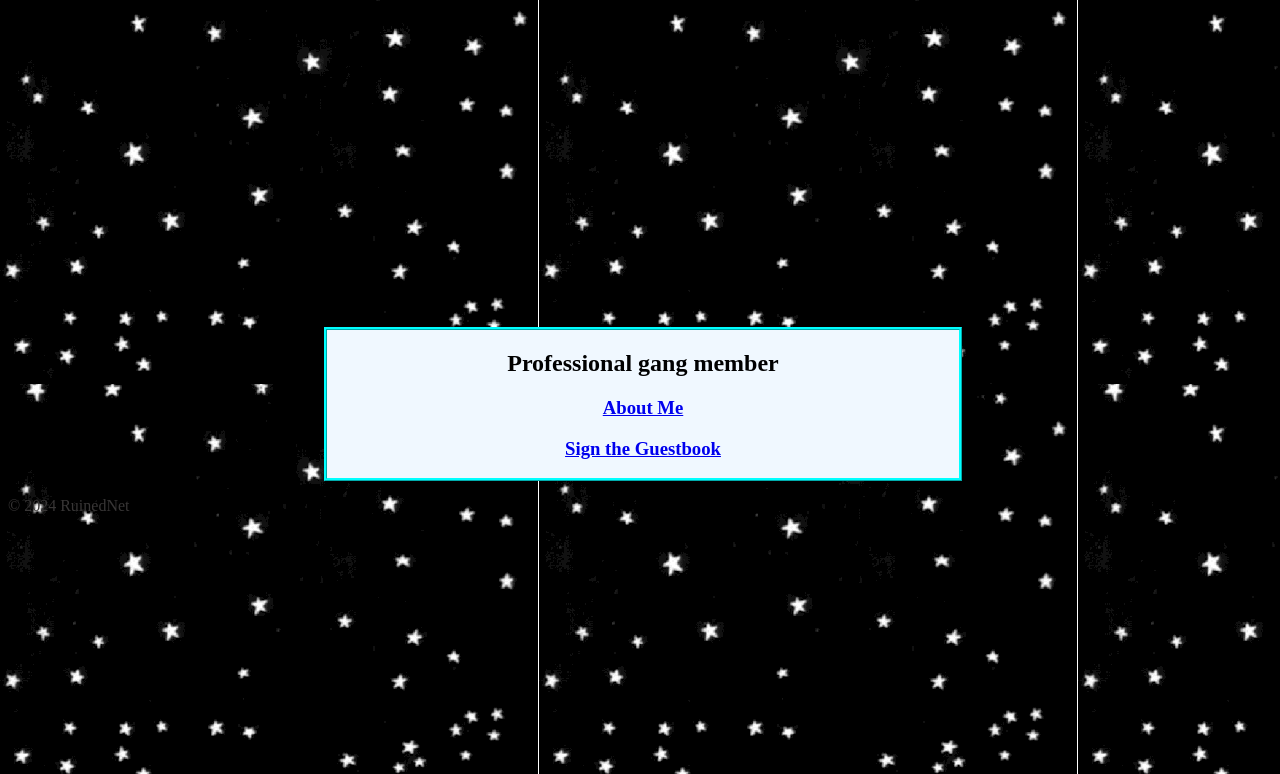
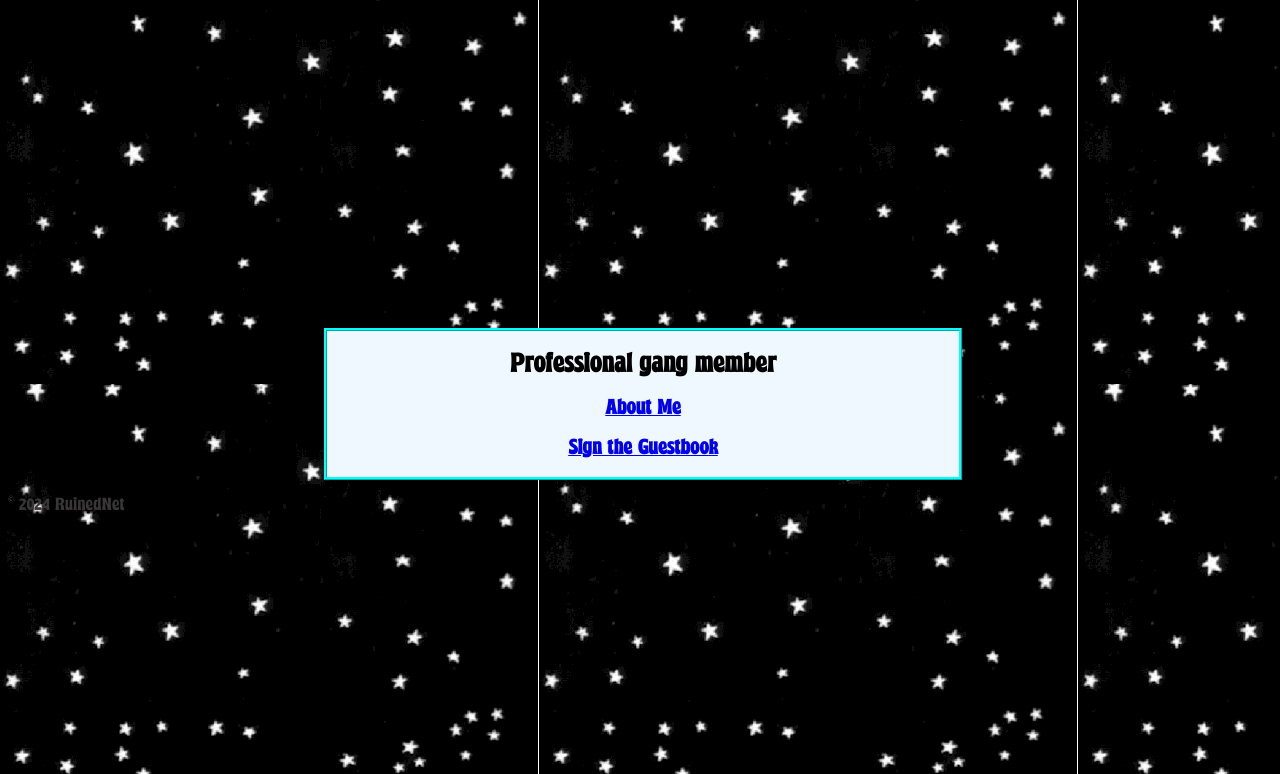
Before and after one commit to RuinedMango/Mysite, a PHP site: page /bio.php in a window 1280 px wide. Shown: the part 26-800 px from the top of the page. Run offline with PHP 8.4, Linux system fonts and the light colour scheme.

Commit message:
Added a cool font

```diff
--- a/styles/bio.css
+++ b/styles/bio.css
@@ -1,5 +1,8 @@
+@import url(fonts.css);
+
 body{
     background-image: url(/imgs/background.gif);
+    font-family: Mindsight, sans-serif;
 }
 
 footer{
--- /dev/null
+++ b/styles/fonts.css
@@ -0,0 +1,4 @@
+@font-face {
+    font-family: Mindsight;
+    src: url('/fonts/Mindsight.ttf');
+}
```
